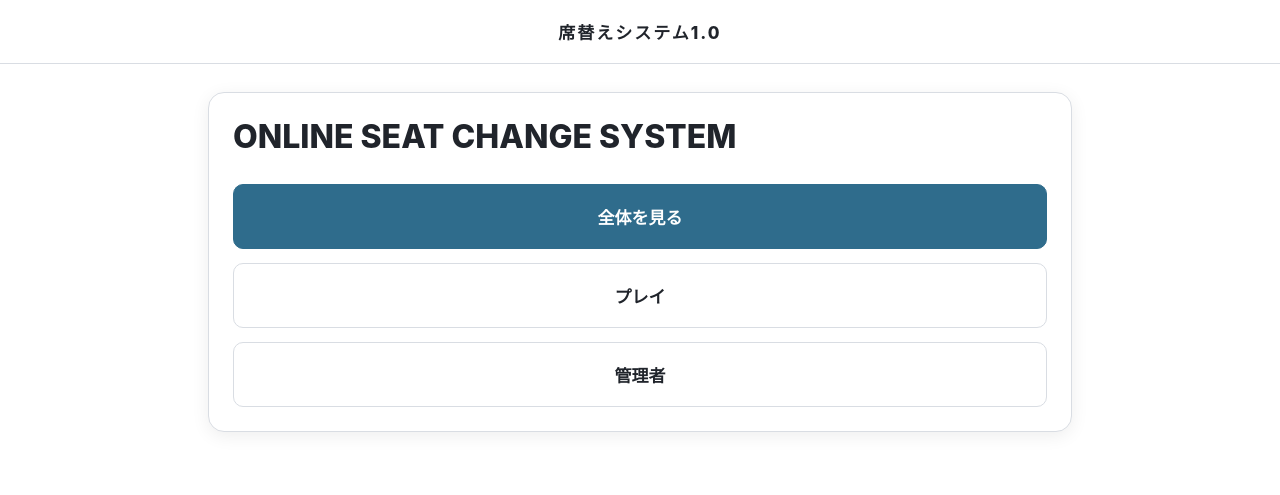
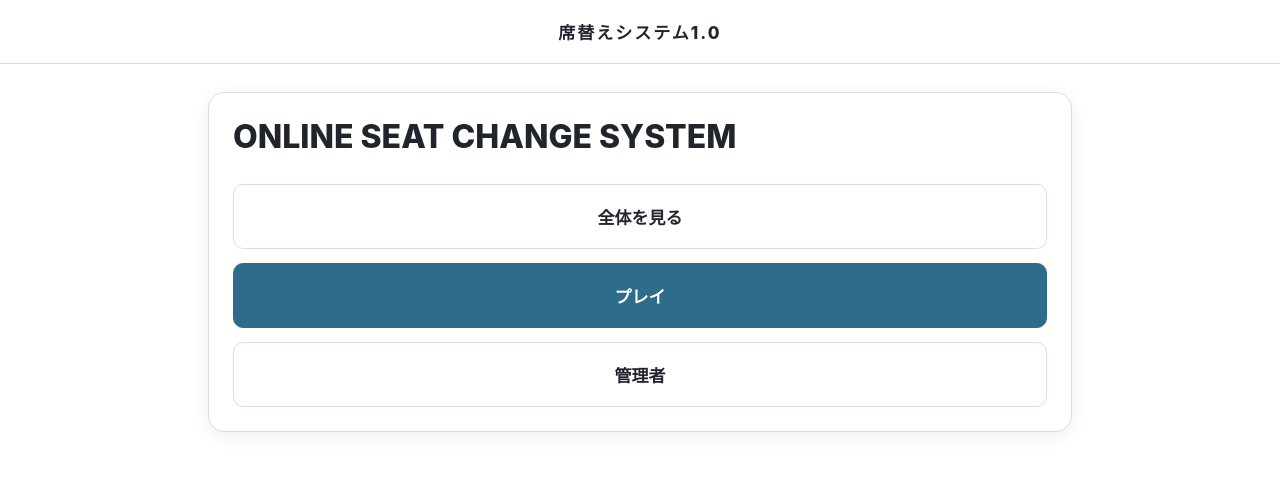
Before and after one commit to dpybm8zm7k-ai/-11.2.10.55, a plain HTML site: page index.html in a window 1280 px wide. Drawn offline with Linux system fonts and the light colour scheme; no server answers.

Commit message:
Update index.html

```diff
--- a/index.html
+++ b/index.html
@@ -137,8 +137,8 @@ hr{border:none;border-top:1px solid var(--border);margin:22px 0}
     <h1>ONLINE SEAT CHANGE SYSTEM</h1>
     <p class="description"> </p>
     <div class="stack" style="margin-top:28px">
-      <button type="button" class="button primary menu-button" onclick="showSeats()">全体を見る</button>
-      <button type="button" class="button menu-button" onclick="showPlay()">プレイ</button>
+      <button type="button" class="button menu-button" onclick="showSeats()">全体を見る</button>
+      <button type="button" class="button primary menu-button" onclick="showPlay()">プレイ</button>
       <button type="button" class="button menu-button" onclick="showAdminLogin()">管理者</button>
     </div>
   </div>
```
